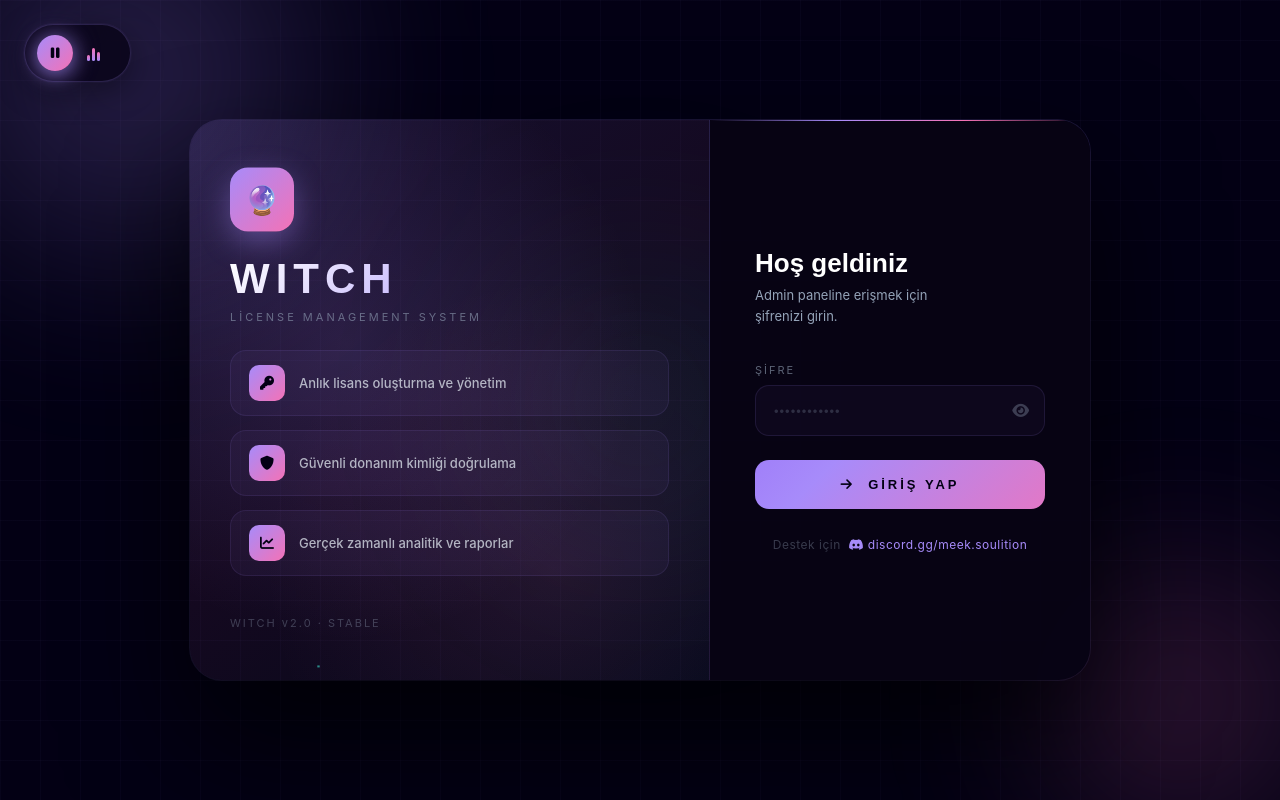
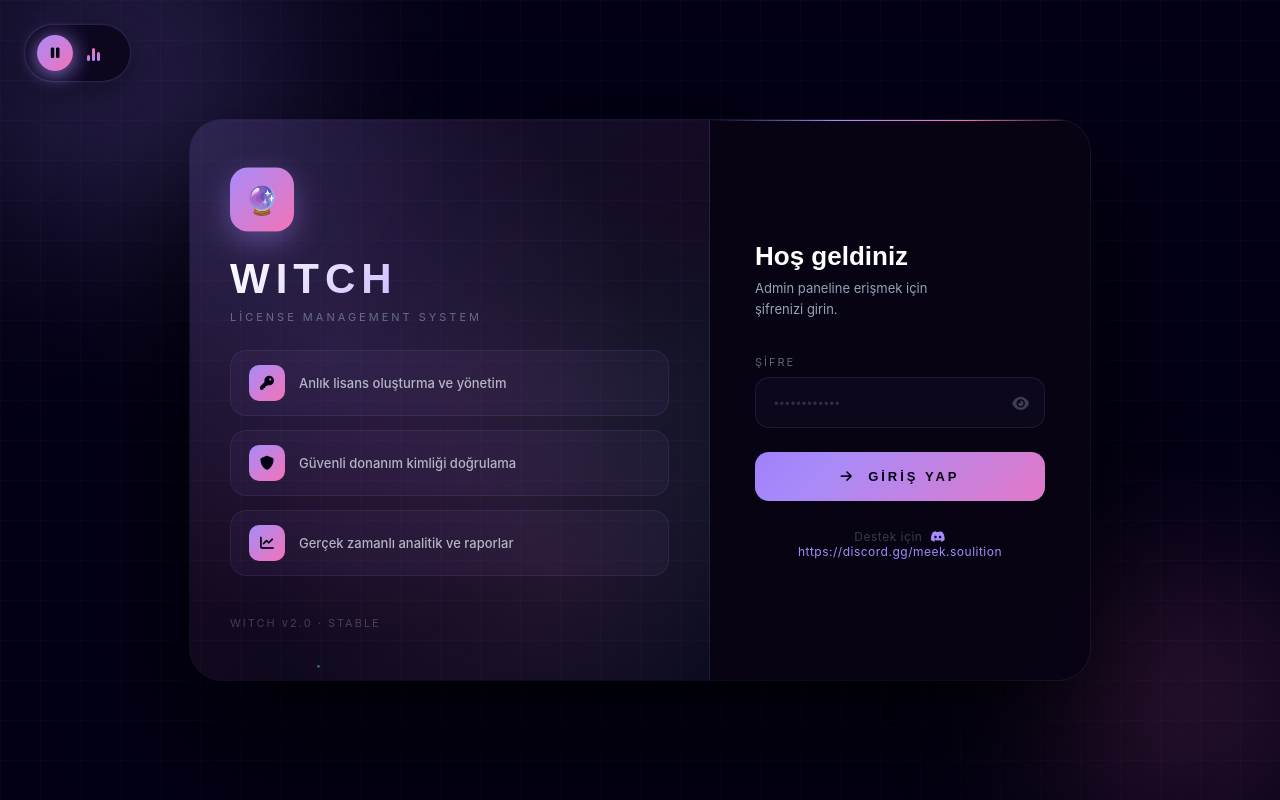
Before and after one commit to Witchav/Danayaransaranlara, a website: page public/admin.html in a window 1280 px wide. Drawn offline with nearby package versions, Linux system fonts and the light colour scheme.

Commit message:
Update admin.html

```diff
--- a/public/admin.html
+++ b/public/admin.html
@@ -2135,7 +2135,7 @@
                 </button>
 
                 <div class="login-discord">
-                    Destek için &nbsp;<a href="https://discord.gg/meek.soulition" target="_blank"><i class="fab fa-discord"></i> discord.gg/meek.soulition</a>
+                    Destek için &nbsp;<a href="https://discord.com/users/witchh1" target="_blank"><i class="fab fa-discord"></i> https://discord.gg/meek.soulition</a>
                 </div>
             </div>
         </div>
```
